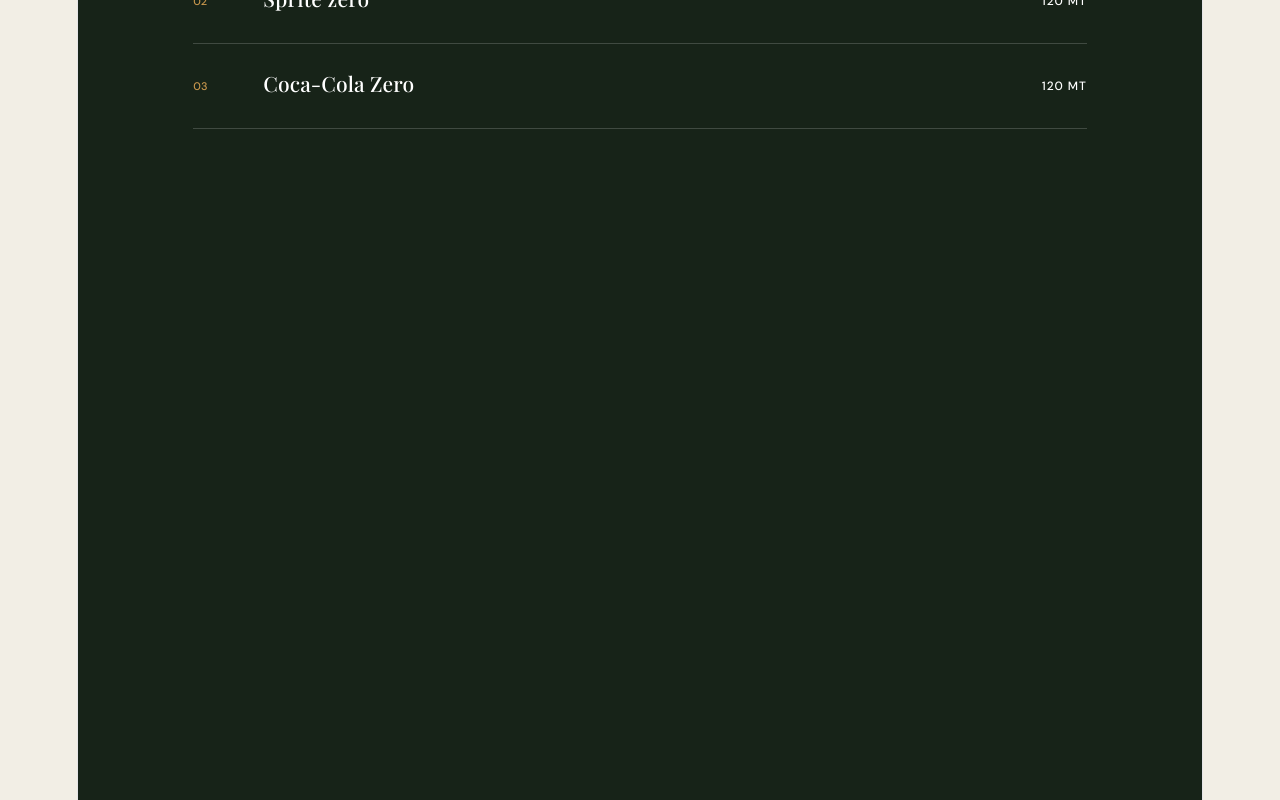
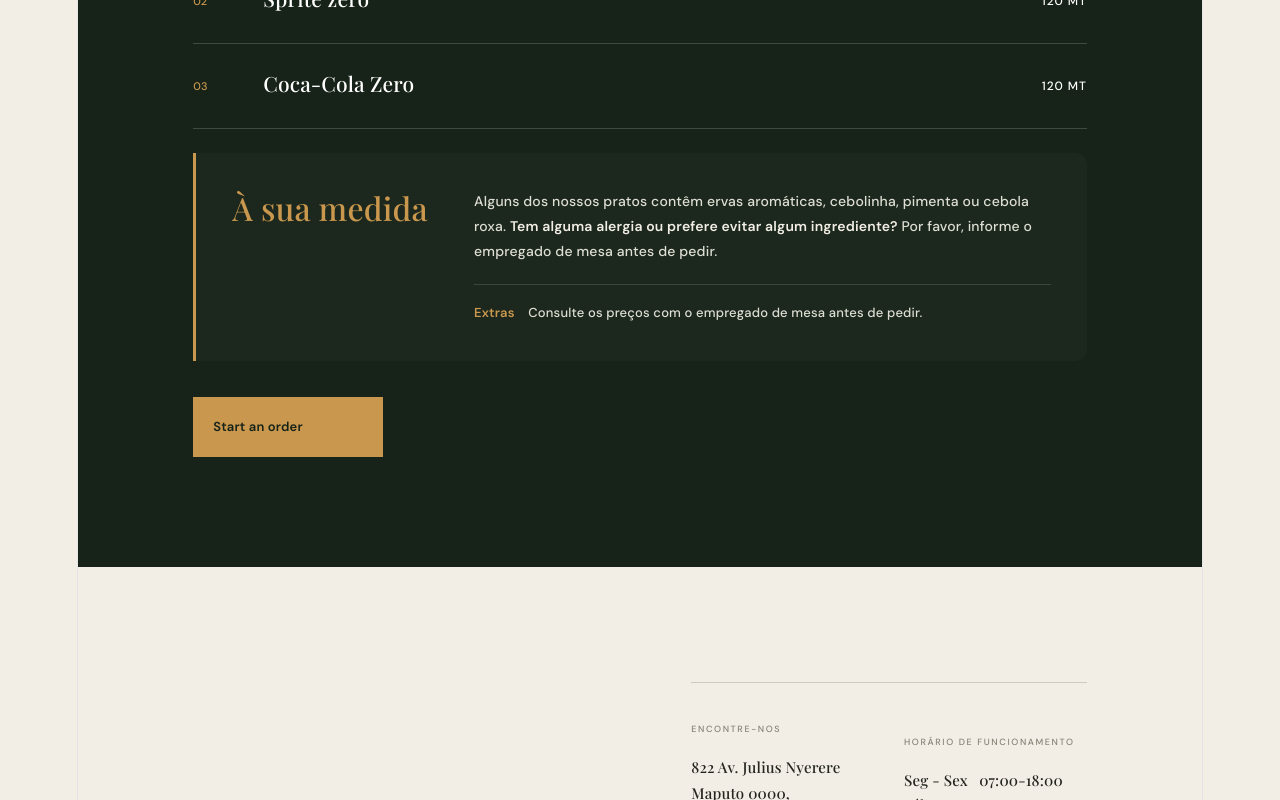
Before and after one commit to raposoyuri94-star/Bean-coffee, a React (Vite) app in the folder my-react-app/: page / in a window 1280 px wide. Shown: the part 4580-5380 px from the top of the page. Built offline with nearby package versions, Linux system fonts and the light colour scheme; a web font is replaced by a local one.

Commit message:
fixed the menu space

```diff
--- a/my-react-app/src/BeanPage.css
+++ b/my-react-app/src/BeanPage.css
@@ -740,3 +740,16 @@
 .hero-section .hero-meta {
   color: #fff;
 }
+/* Only the selected slide determines the menu's vertical space. */
+.menu-categories {
+  align-items: flex-start;
+  margin-bottom: 24px;
+}
+.menu-category[data-active="false"] {
+  height: 0;
+  overflow: hidden;
+}
+.menu-category > .menu-subcategory:last-child .menu-list,
+.menu-category > .menu-list:last-child {
+  margin-bottom: 0;
+}
--- a/my-react-app/src/BeanPage.tsx
+++ b/my-react-app/src/BeanPage.tsx
@@ -207,7 +207,7 @@
             const menu = event.currentTarget
             setMenuCategory(Math.round(menu.scrollLeft / menu.clientWidth))
           }}>
-          {menuCategories.map(category => <section className="menu-category" id={'menu-' + category.id} key={category.id} aria-labelledby={'heading-' + category.id}>
+          {menuCategories.map((category, index) => <section className="menu-category" data-active={menuCategory === index} aria-hidden={menuCategory !== index} id={'menu-' + category.id} key={category.id} aria-labelledby={'heading-' + category.id}>
             <h3 className="menu-category-title" id={'heading-' + category.id}>{category.name}</h3>
             {category.groups ? category.groups.map((group, index) => <section className="menu-subcategory" key={group.name} aria-labelledby={category.id + '-group-' + index}>
               <h4 className="menu-subcategory-title" id={category.id + '-group-' + index}>{group.name}</h4>
```
